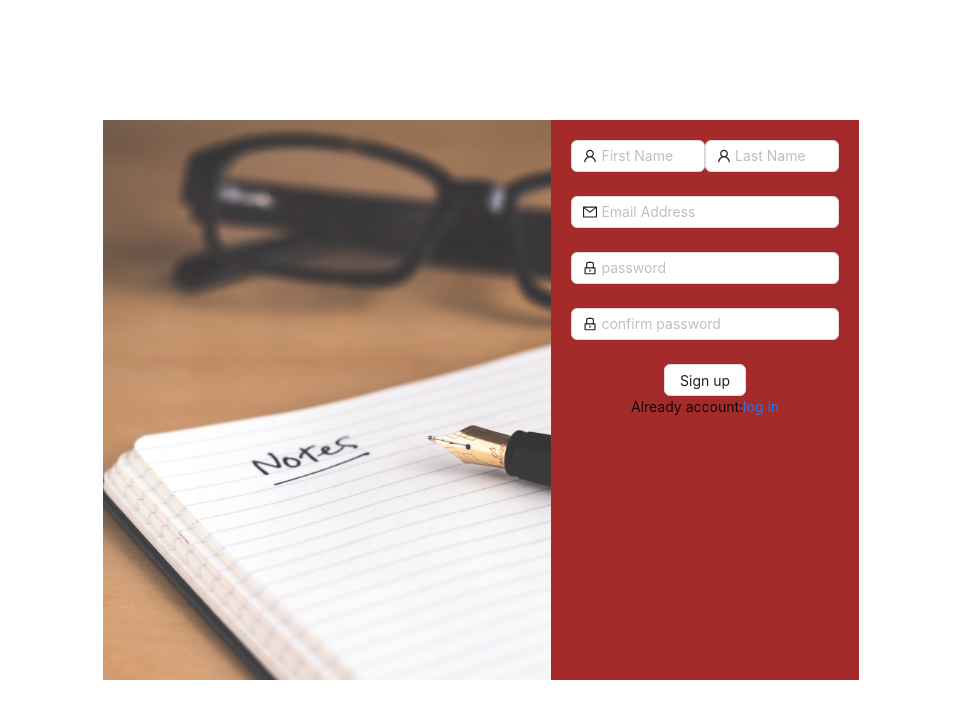
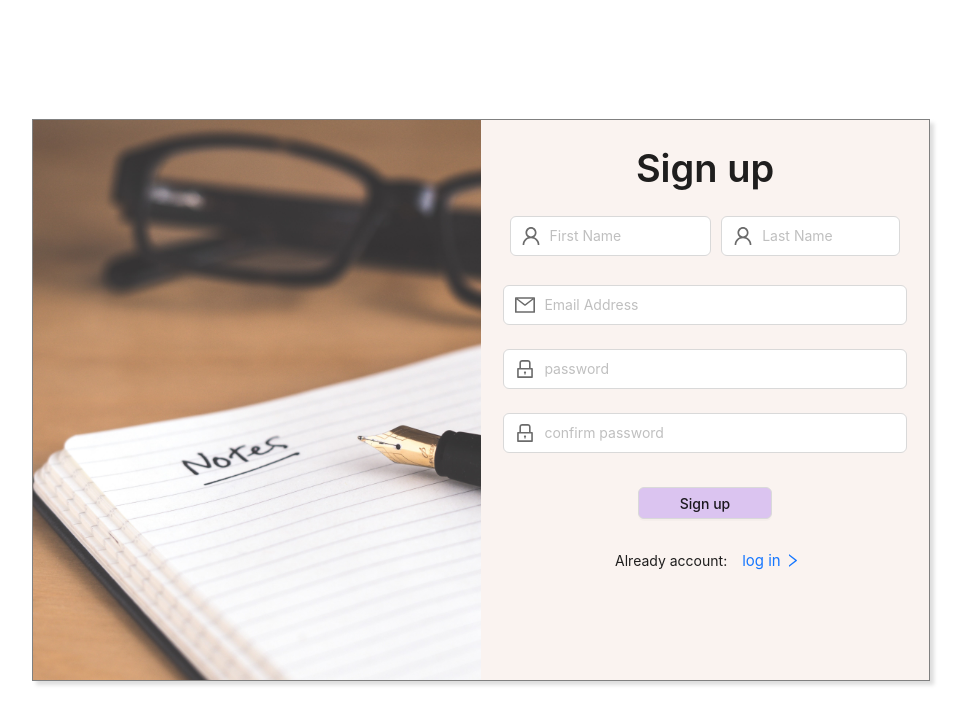
Before and after one commit to quantum0X/easy-notes, a React (Create React App) app: page /signup in a window 1280 px wide. Shown: the top 724 px of the page, without its empty margins (159-1125 px from the left). Built offline with nearby package versions, Linux system fonts and the light colour scheme; no server answers; the HTML template or start-up script is replaced by a standard one.

Commit message:
UI fixed & firebase auth error fixed

```diff
--- a/src/Pages/NewUser.jsx
+++ b/src/Pages/NewUser.jsx
@@ -1,10 +1,13 @@
-import { Button, Form, Image, Input, Space, Typography } from "antd";
+import { Button, Form, Image, Input, Typography, message } from "antd";
 import React, { useEffect, useState } from "react";
 import { useAuth } from "../context/AuthContext";
 import { useNavigate } from "react-router-dom";
-import { MailOutlined, LockOutlined, UserOutlined } from "@ant-design/icons";
-import { db } from "../firebase";
-import { collection } from "firebase/firestore";
+import {
+  MailOutlined,
+  LockOutlined,
+  UserOutlined,
+  RightOutlined,
+} from "@ant-design/icons";
 
 const NewUser = () => {
   const [firstname, setFirstname] = useState("");
@@ -13,44 +16,59 @@ const NewUser = () => {
   const [password, setPassword] = useState("");
   const [confirmPassword, setConfirmPassword] = useState("");
   const { currentUser, signUpHandle } = useAuth();
+  const [loading, setLoading] = useState(false);
   const navigate = useNavigate();
-  const [form] = Form.useForm();
-  const dataRef = collection(db, "notes");
 
+  // notification
+  const [api, contextHolder] = message.useMessage();
+  const openNotificationWithIcon = (type, message) => {
+    api.open({
+      type: type,
+      content: message,
+    });
+  };
+
+  // firebase error handle
+  const firebaseErrorHandler = (err) => {
+    if (
+      err.code === "auth/email-already-exists" ||
+      err.code === "auth/email-already-in-use"
+    )
+      openNotificationWithIcon("error", "email already exists");
+    else if (err.code === "auth/invalid-email")
+      openNotificationWithIcon("error", "invalid email");
+    else if (err.code === "auth/missing-email")
+      openNotificationWithIcon("error", "missing email");
+  };
+
+  // submit handle
   const submitHandle = async (e) => {
     e.preventDefault();
 
     if (password.length < 6 || confirmPassword.length < 6) {
-      alert("<6");
+      openNotificationWithIcon("warning", "password greater than 6");
       return;
     }
 
     if (password !== confirmPassword) {
-      alert("no =");
+      openNotificationWithIcon("warning", "password not equal");
       return;
     }
 
     try {
+      setLoading(true);
       await signUpHandle(mail, password);
+      setLoading(false);
       navigate("/");
     } catch (err) {
-      console.error(err);
+      setLoading(false);
+      firebaseErrorHandler(err);
     }
   };
 
   useEffect(() => {
     if (currentUser) return navigate("/");
   });
-
-  // useEffect(() => {
-  //   const getData = async () => {
-  //     const data = await getDocs(dataRef);
-  //     // console.log();
-  //     setNotes(data.docs.map((docs) => ({ ...docs.data(), id: docs.id })));
-  //   };
-
-  //   getData();
-  // }, []);
 
   return (
     <div
@@ -60,46 +78,72 @@ const NewUser = () => {
         display: "flex",
         justifyContent: "center",
         alignItems: "center",
-        backgroundRepeat: "no-repeat",
-        backgroundSize: "cover",
       }}
     >
+      {contextHolder}
       {!currentUser && (
+        <>
           <div
             style={{
               display: "flex",
               height: "70vh",
-            width: "80vw",
+              width: "70vw",
               justifyContent: "center",
               alignItems: "center",
+              border: "1px solid gray",
+              boxShadow: "4px 4px 4px #dedede",
             }}
           >
             <Image
               height={"100%"}
-            width="fit-content"
+              width="50%"
               src={process.env.PUBLIC_URL + "/img/signupImg.jpg"}
               alt="img"
             />
             <Form
               style={{
-              width: "30%",
+                width: "50%",
                 height: "100%",
-              background: "brown",
-              padding: "20px",
+                padding: "2rem auto",
+                background: "#faf3f0",
               }}
-            form={form}
             >
-            <Form.Item>
+              <Typography.Title level={1} style={{ marginBottom: "20px" }}>
+                Sign up
+              </Typography.Title>
+
+              <Form.Item style={{ justifyContent: "space-between" }}>
                 <Input
-                prefix={<UserOutlined />}
-                style={{ width: "50%" }}
+                  prefix={
+                    <UserOutlined
+                      style={{
+                        marginRight: "5px",
+                        color: "#6b6b6b",
+                        fontSize: "20px",
+                      }}
+                    />
+                  }
+                  style={{
+                    width: "45%",
+                    height: "40px",
+                    margin: "5px",
+                    paddingLeft: "10px",
+                  }}
                   placeholder="First Name"
                   value={firstname}
                   onChange={(e) => setFirstname(e.target.value)}
                 />
                 <Input
-                prefix={<UserOutlined />}
-                style={{ width: "50%" }}
+                  prefix={
+                    <UserOutlined
+                      style={{
+                        marginRight: "5px",
+                        color: "#6b6b6b",
+                        fontSize: "20px",
+                      }}
+                    />
+                  }
+                  style={{ width: "40%", height: "40px", margin: "5px" }}
                   placeholder="Last Name"
                   value={lastname}
                   onChange={(e) => setLastname(e.target.value)}
@@ -109,7 +153,21 @@ const NewUser = () => {
                 rules={[{ required: true, message: "please enter mail" }]}
               >
                 <Input
-                prefix={<MailOutlined />}
+                  prefix={
+                    <MailOutlined
+                      style={{
+                        marginRight: "5px",
+                        color: "#6b6b6b",
+                        fontSize: "20px",
+                      }}
+                    />
+                  }
+                  style={{
+                    width: "90%",
+                    height: "40px",
+                    margin: "auto",
+                    // padding: "0px 0px 0px 15px",
+                  }}
                   type="text"
                   placeholder="Email Address"
                   value={mail}
@@ -118,7 +176,16 @@ const NewUser = () => {
               </Form.Item>
               <Form.Item>
                 <Input
-                prefix={<LockOutlined />}
+                  prefix={
+                    <LockOutlined
+                      style={{
+                        marginRight: "5px",
+                        color: "#6b6b6b",
+                        fontSize: "20px",
+                      }}
+                    />
+                  }
+                  style={{ width: "90%", height: "40px", margin: "auto" }}
                   type="password"
                   placeholder="password"
                   value={password}
@@ -127,23 +194,53 @@ const NewUser = () => {
               </Form.Item>
               <Form.Item>
                 <Input
-                prefix={<LockOutlined />}
+                  prefix={
+                    <LockOutlined
+                      style={{
+                        marginRight: "5px",
+                        color: "#6b6b6b",
+                        fontSize: "20px",
+                      }}
+                    />
+                  }
+                  style={{ width: "90%", height: "40px", margin: "auto" }}
                   type="password"
                   placeholder="confirm password"
                   value={confirmPassword}
                   onChange={(e) => setConfirmPassword(e.target.value)}
                 />
               </Form.Item>
-            <Button onClick={submitHandle}>Sign up</Button>
+              <Button
+                style={{
+                  width: "30%",
+                  background: "#dbc4f0",
+                  margin: "10px",
+                  fontWeight: "500",
+                  "&::hover": {
+                    color: "black",
+                    background: "black",
+                  },
+                }}
+                loading={loading}
+                onClick={submitHandle}
+              >
+                Sign up
+              </Button>
 
-            <div>
-              <Typography.Text level={4}>Already account:</Typography.Text>
-              <Typography.Link onClick={() => navigate("/login")}>
-                log in
+              <div style={{ margin: "20px auto" }}>
+                <Typography.Text style={{ margin: "10px" }} level={4}>
+                  Already account:
+                </Typography.Text>
+                <Typography.Link
+                  style={{ margin: "5px", fontSize: "15px" }}
+                  onClick={() => navigate("/login")}
+                >
+                  log in <RightOutlined />
                 </Typography.Link>
               </div>
             </Form>
           </div>
+        </>
       )}
     </div>
   );
```
Lines whose indentation alone changed are shown as unchanged.
